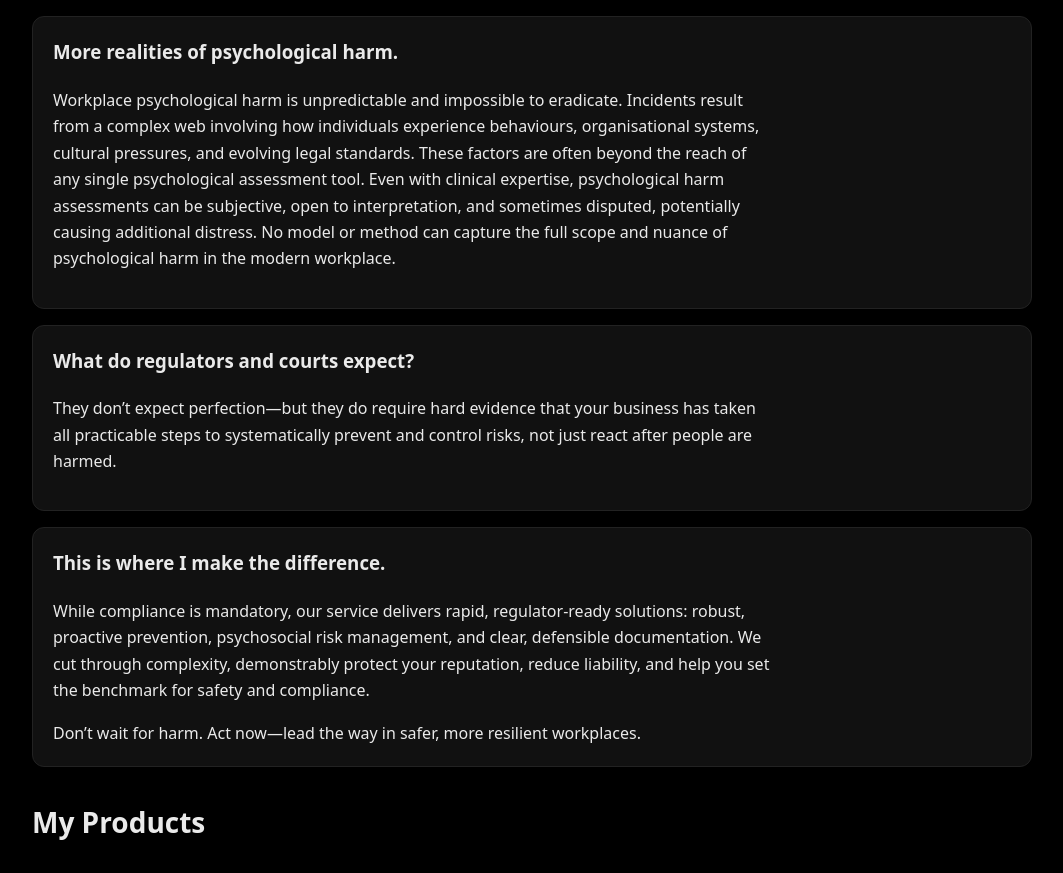
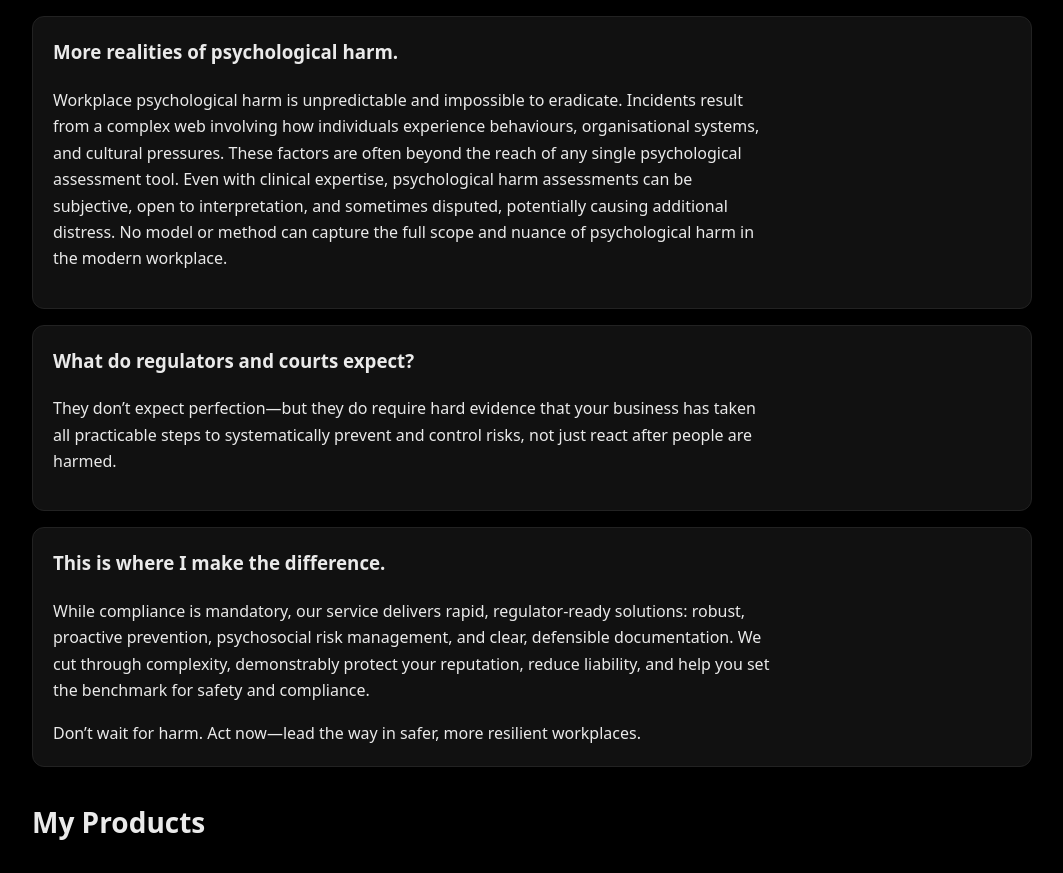
Before and after one commit to AlbertoRMelgoza/AdMeliorem, a Next.js app: page / in a window 1280 px wide. Shown: the part 1173-2046 px from the top of the page, without its empty margins (108-1171 px from the left). Built offline with nearby package versions, Linux system fonts and the light colour scheme.

Commit message:
Update page.tsx

```diff
--- a/app/page.tsx
+++ b/app/page.tsx
@@ -116,7 +116,7 @@ export default function Page() {
           <div style={prose}>
             <p style={{ marginTop: 8 }}>
               Workplace psychological harm is unpredictable and impossible to eradicate. Incidents result from a complex web involving how individuals
-              experience behaviours, organisational systems, cultural pressures, and evolving legal standards. These factors are often beyond the reach of any single
+              experience behaviours, organisational systems, and cultural pressures. These factors are often beyond the reach of any single
               psychological assessment tool. Even with clinical expertise, psychological harm assessments can be subjective, open to interpretation, and sometimes disputed,
               potentially causing additional distress. No model or method can capture the full scope and nuance of psychological harm in the modern workplace.
             </p>
```
